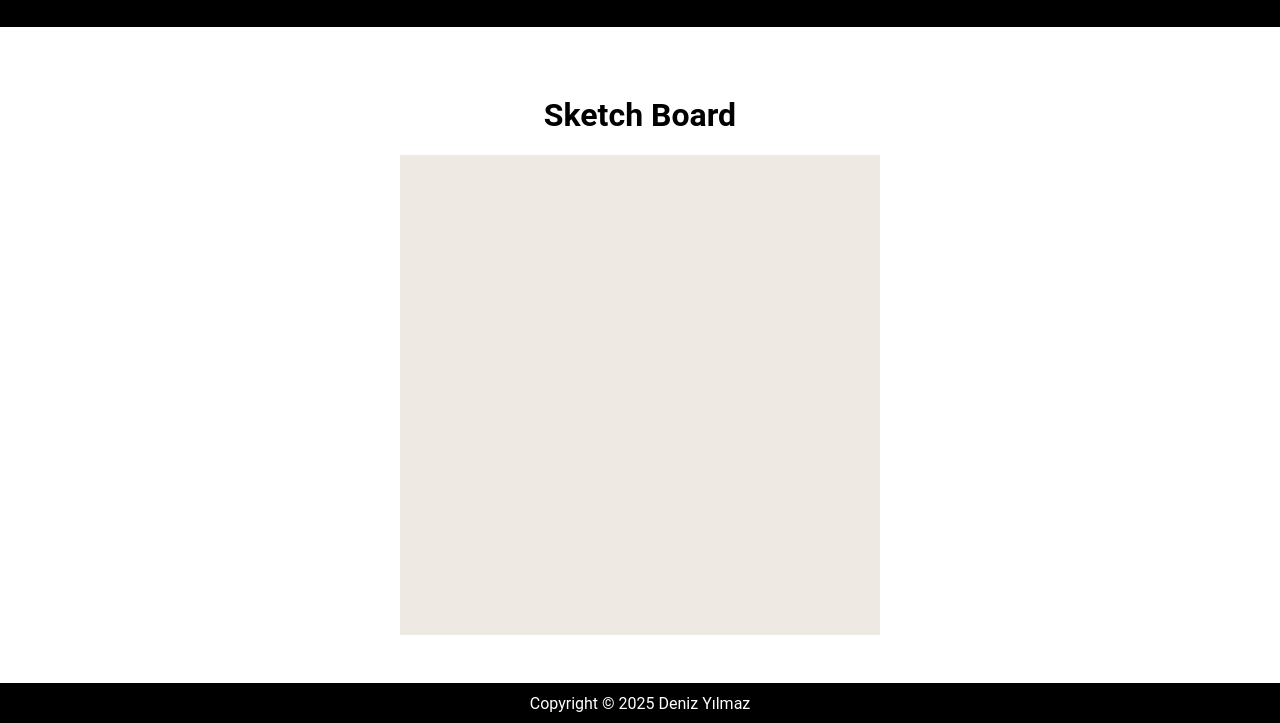
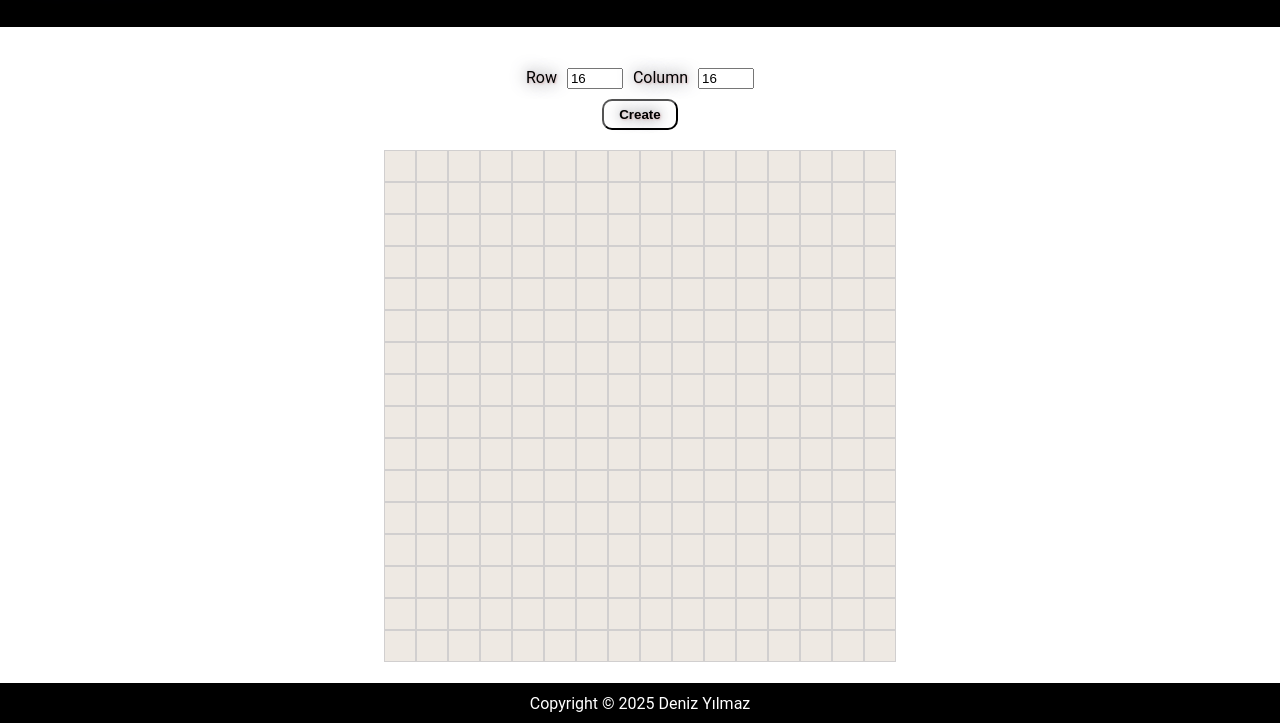
Before and after one commit to Dnzhub/Etch-a-Sketch, a plain HTML site: page index.html in a window 1280 px wide. Shown: the part 77-800 px from the top of the page. Drawn offline with Linux system fonts and the light colour scheme.

Commit message:
Create new sketch board with button click
-> Remove old board and new one
-> There are 2 input values Row - Column
-> These inputs are limited between 1-64. (Can change dynamically from variables)

```diff
--- a/app.css
+++ b/app.css
@@ -6,6 +6,7 @@ body{
     font-family: Roboto, sans-serif;
     display: flex;
     flex-direction: column;
+
 
 
 }
@@ -31,13 +32,20 @@ body{
     height: 40px;
 
 }
-
 .container{
     display: flex;
     flex-direction: column;
     align-items: center;
     justify-content: center;
     flex: 1 1 0;
+}
+.sketchBoard{
+    display: flex;
+    flex-direction: column;
+    align-items: center;
+    justify-content: center;
+    width: 960px;
+
 }
 
 .row{
@@ -49,6 +57,10 @@ body{
     width: 30px;
     height: 30px;
     background-color: rgb(238, 233, 227);
+    border: 0.5px solid rgb(209, 207, 207);
+}
+.square:hover{
+    background-color: rgb(209, 208, 206);;
 }
 
 .footer{
@@ -60,3 +72,30 @@ body{
     align-items: center;
     height: 40px;
 }
+
+.sketchBoardSize
+{
+    display: flex;
+    flex-direction: column;
+    justify-content: center;
+    align-items: center;
+    gap: 10px;
+    margin: 20px;
+}
+
+#sizeButton{
+    background-color: white;
+    padding: 6px 15px;
+    text-shadow: 1px 1px 2px rgb(223, 194, 194), 0 0 1em rgb(82, 82, 87), 0 0 0.2em rgb(230, 230, 238);
+    font-weight: bold;
+    border-radius: 10px;
+}
+
+#numberOfRC
+{
+    display: flex;
+    justify-content: center;
+    gap: 10px;
+    text-shadow: 1px 1px 2px rgb(223, 194, 194), 0 0 1em rgb(82, 82, 87), 0 0 0.2em rgb(230, 230, 238);
+
+}
--- a/app.js
+++ b/app.js
@@ -1,11 +1,18 @@
-const container = document.querySelector(".container");
+const container = document.querySelector('.container');
+const sketchBoard = document.querySelector('.sketchBoard');
+const sizeButton = document.querySelector('#sizeButton')
+const rowInput = document.querySelector('#row');
+const columnInput = document.querySelector('#column');
+
+
 let numberOfRows = 16;
 let numberOfColumns = 16;
 
-//Create div called row
-//row has 16 another div in it
-//To make them together add flex box to each row
+let maxColumnAndRow = 64;
+let minColumnAndRow = 1;
 
+function createSketchBoard()
+{
     for (let i = 0; i < numberOfRows; i++) {
         const row = document.createElement('div');
         row.classList.add("row");
@@ -13,8 +20,50 @@ for (let i = 0; i < numberOfRows; i++) {
         {
             const square = document.createElement("div");
             square.classList.add("square");
+
+
+
             row.appendChild(square);
 
         }
-    container.appendChild(row);
+        sketchBoard.appendChild(row);
     }
+}
+
+
+function removeSketchBoard()
+{
+    const squares = document.querySelectorAll('.sketchBoard .square')
+    squares.forEach((element) => element.remove());
+}
+
+function limitSquareNumber(direction)
+{
+    if(direction.value < minColumnAndRow) direction.value = ""
+
+    if(direction.value >= maxColumnAndRow)   direction.value = maxColumnAndRow;
+
+}
+
+function SendNewRowAndColumnValues()
+{
+    numberOfRows = rowInput.value;
+    numberOfColumns = columnInput.value;
+}
+
+sizeButton.addEventListener("click", ()=>{
+
+    removeSketchBoard();
+    SendNewRowAndColumnValues();
+    createSketchBoard();
+})
+
+rowInput.addEventListener("input", ()=> {
+    limitSquareNumber(rowInput);
+})
+
+columnInput.addEventListener("input", ()=>{
+    limitSquareNumber(columnInput);
+})
+
+createSketchBoard();
--- a/index.html
+++ b/index.html
@@ -12,7 +12,22 @@
         <div class="links"><img src="./images/github-mark-white.svg" alt="git-hub"></div>
     </div>
     <div class="container">
-        <h1>Sketch Board</h1>
+
+        <div class="sketchBoardSize">
+            <div id="numberOfRC">
+                <label for="row">Row</label>
+                <input type="number" id="row" name="row" min="1" max="32" value="16">
+                <label for="column">Column</label>
+                <input type="number" id="column" name="column" min="1" max="32" value="16">
+            </div>
+            <div>
+                <button id="sizeButton">Create</button>
+            </div>
+        </div>
+        <div class="sketchBoard">
+        </div>
+
+
     </div>
 
     <div class="footer">
```
Lines whose indentation alone changed are shown as unchanged.
